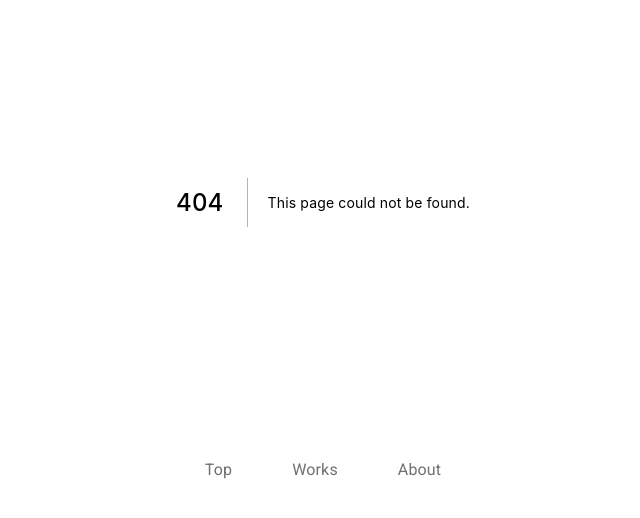
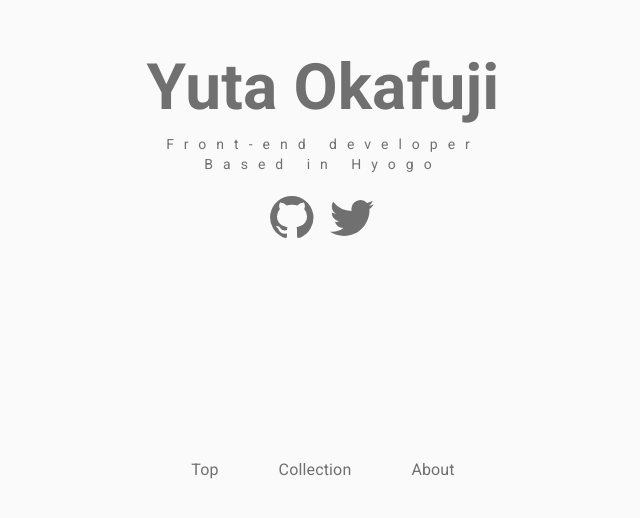
Before and after one commit to ofuji-works/ofuji-works.github.io, a Next.js app: page /about in a window 1280 px wide. Before the commit this address had no page. Shown: the part 198-716 px from the top of the page, without its empty margins (317-957 px from the left). Built offline with nearby package versions, Linux system fonts and the light colour scheme.

Commit message:
add about

```diff
--- a/components/Layout.tsx
+++ b/components/Layout.tsx
@@ -1,7 +1,7 @@
 import React, { useState } from 'react'
 import { Grid } from '@material-ui/core'
 import Link from 'next/link'
-import LeafSVG from '../components/LeafSVG'
+import LeafSVG from './svg/LeafSVG'
 
 interface ILinkComponentProps {
   text: string
@@ -34,6 +34,9 @@ const LinkComponent: React.FC<ILinkComponentProps> = (props) => {
           margin: 0 30px;
           font-size: 2vh;
         }
+        .link-text:hover {
+          opacity: 0.5;
+        }
         .selected-icon {
           height: 20px;
           width: 20px;
@@ -49,8 +52,8 @@ const LinkProps = [
     href: '/',
   },
   {
-    text: 'Works',
-    href: '/',
+    text: 'Collection',
+    href: '/collection',
   },
   {
     text: 'About',
--- a/components/LeafSVG.tsx
+++ b/components/svg/LeafSVG.tsx
@@ -38,20 +38,32 @@ const LeafSVG: React.FC<IProps> = (props) => {
         </g>
       </svg>
       <style jsx>{`
-        @keyframes dash {
-          to {
+        @keyframes leaf {
+          80% {
+            stroke-dashoffset: 0;
+          }
+          100% {
             stroke-dashoffset: 0;
           }
         }
+        @keyframes branch {
+          80% {
+            stroke-dashoffset: 0;
+          }
+          100% {
+            stroke-dashoffset: 0;
+          }
+        }
+
         #branch {
           stroke-dasharray: 200;
           stroke-dashoffset: 200;
-          animation: dash 1s linear forwards;
+          animation: branch 1s ease-out forwards;
         }
         #leaf {
           stroke-dasharray: 200;
           stroke-dashoffset: 200;
-          animation: dash 1s linear forwards;
+          animation: leaf 2s ease-out forwards;
         }
       `}</style>
     </>
--- /dev/null
+++ b/components/svg/SNSIcon.tsx
@@ -0,0 +1,76 @@
+import React from 'react'
+
+interface IProps {
+  name: string
+  height: number
+  width: number
+}
+
+const SNSIcon: React.FC<IProps> = (props) => {
+  switch (props.name) {
+    case 'twitter':
+      return <Twitter height={props.height} width={props.width} />
+    case 'github':
+      return <Github height={props.height} width={props.width} />
+    default:
+      return <></>
+  }
+}
+
+const Github: React.FC<{ height: number; width: number }> = (props) => {
+  return (
+    <>
+      <svg
+        id="Layer_2"
+        data-name="Layer 2"
+        width={props.width}
+        height={props.height}
+      >
+        <g id="github" data-name="icons Q2">
+          <path
+            id="パス_16"
+            data-name="パス 16"
+            d="M24,1.9a21.6,21.6,0,0,0-6.8,42.2c1,.2,1.8-.9,1.8-1.8V39.4c-6,1.3-7.9-2.9-7.9-2.9a6.5,6.5,0,0,0-2.2-3.2C6.9,31.9,9,32,9,32a4.3,4.3,0,0,1,3.3,2c1.7,2.9,5.5,2.6,6.7,2.1a5.4,5.4,0,0,1,.5-2.9C12.7,32,9,28,9,22.6A10.7,10.7,0,0,1,11.9,15a6.2,6.2,0,0,1,.3-6.4,8.9,8.9,0,0,1,6.4,2.9,15.1,15.1,0,0,1,5.4-.8,17.1,17.1,0,0,1,5.4.7,9,9,0,0,1,6.4-2.8,6.5,6.5,0,0,1,.4,6.4A10.7,10.7,0,0,1,39,22.6C39,28,35.3,32,28.5,33.2a5.4,5.4,0,0,1,.5,2.9v6.2a1.8,1.8,0,0,0,1.9,1.8A21.7,21.7,0,0,0,24,1.9Z"
+            fill="#707070"
+          />
+        </g>
+      </svg>
+      <style jsx>{`
+        #github path:hover {
+          fill: black;
+        }
+      `}</style>
+    </>
+  )
+}
+
+const Twitter: React.FC<{ height: number; width: number }> = (props) => {
+  return (
+    <>
+      <svg
+        id="Layer_2"
+        data-name="Layer 2"
+        width={props.width}
+        height={props.height}
+      >
+        <g id="twitter" data-name="icons Q2">
+          <path
+            id="パス_15"
+            data-name="パス 15"
+            d="M46,10.2a18.3,18.3,0,0,1-5.2,1.5,9.4,9.4,0,0,0,4-5,23.2,23.2,0,0,1-5.7,2.2A9.1,9.1,0,0,0,23.4,15a7.6,7.6,0,0,0,.3,2.1A25.8,25.8,0,0,1,5.1,7.7a8.5,8.5,0,0,0-1.3,4.5,8.9,8.9,0,0,0,4.1,7.5,8.1,8.1,0,0,1-4.1-1.1h0A8.9,8.9,0,0,0,11,27.5a8.6,8.6,0,0,1-2.4.4l-1.7-.2A9.2,9.2,0,0,0,15.4,34,18.2,18.2,0,0,1,4.2,37.8H2a25.1,25.1,0,0,0,13.8,4.1c16.6,0,25.7-13.8,25.7-25.7V14.9A18.3,18.3,0,0,0,46,10.2Z"
+            fill="#707070"
+          />
+        </g>
+      </svg>
+      <style jsx>
+        {`
+          #twitter path:hover {
+            fill: #1a92da;
+          }
+        `}
+      </style>
+    </>
+  )
+}
+
+export default SNSIcon
--- /dev/null
+++ b/pages/about/index.tsx
@@ -0,0 +1,81 @@
+import React from 'react'
+import SNSIcon from '../../components/svg/SNSIcon'
+
+const Index: React.FC = () => {
+  return (
+    <>
+      <div className="profile-block">
+        <h3>Yuta Okafuji</h3>
+        <p>Front-end developer</p>
+        <p>Based in Hyogo</p>
+      </div>
+      <div className="sns-block">
+        <div className="git-hub">
+          <a href="https://github.com/ofuji-works" target="_brank">
+            <SNSIcon height={50} width={50} name="github" />
+          </a>
+        </div>
+        <div className="twitter sns">
+          <a href="https://twitter.com/yuta66510630" target="_brank">
+            <SNSIcon height={50} width={50} name="twitter" />
+          </a>
+        </div>
+      </div>
+
+      <style jsx>
+        {`
+          .profile-block {
+            margin-top: 30vh;
+          }
+          .profile-block h3 {
+            text-align: center;
+            margin: 0 auto;
+            font-size: 8vh;
+            color: #707070;
+          }
+          .profile-block p {
+            text-align: center;
+            margin: 0;
+            color: #707070;
+            letter-spacing: 10px;
+          }
+          .sns-block {
+            display: flex;
+            align-content: center;
+            justify-content: center;
+            margin: 20px 0;
+          }
+          .sns-block a {
+            margin: 0 5px;
+          }
+          @media screen and (max-width: 896px) {
+            .profile-block {
+              margin-top: 40vh;
+              margin-left: 20px;
+            }
+            .profile-block h3 {
+              text-align: left;
+              margin: 0;
+              font-size: 5vh;
+              color: #707070;
+            }
+            .profile-block p {
+              text-align: left;
+              margin: 0;
+              color: #707070;
+              letter-spacing: 5px;
+            }
+            .sns-block {
+              display: flex;
+              align-content: center;
+              justify-content: left;
+              margin: 20px 0 20px 20px;
+            }
+          }
+        `}
+      </style>
+    </>
+  )
+}
+
+export default Index
```
Also changed, not shown: pages/collection/index.tsx (added, +11 -0 lines).
